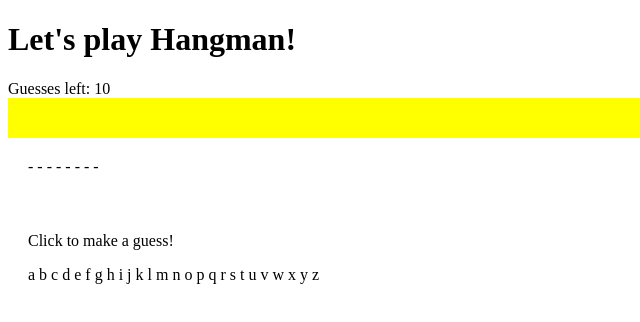
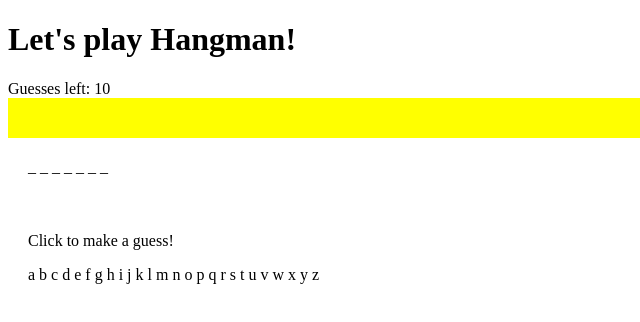
Before and after one commit to ediats/Hangman-, a plain HTML site: page index.html in a window 1280 px wide. Shown: the full height of the page, 0-640 px from the left. Drawn offline with nearby package versions, Linux system fonts and the light colour scheme.

Commit message:
Update planner

```diff
--- a/index.html
+++ b/index.html
@@ -18,8 +18,8 @@
     <script>
          $(document).ready( function() {
               // this is the secret word!
-              word =  "y o u r w o r d";
-              blank = "- - - - - - - -";
+              word =  "planner";
+              blank = "_ _ _ _ _ _ _";
               $("#word").text(blank);
 
               // this is the list of letters that have been tried
```
